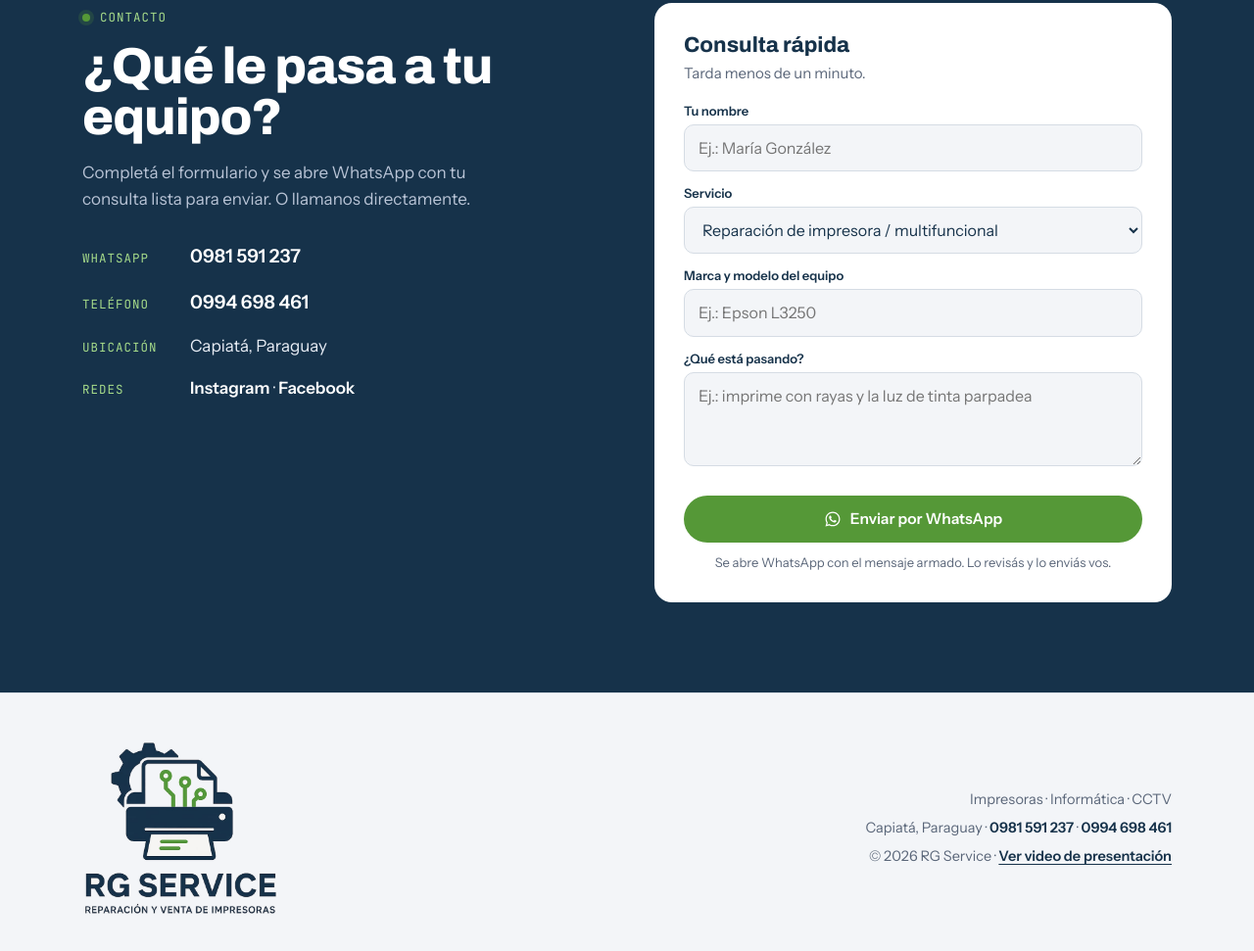
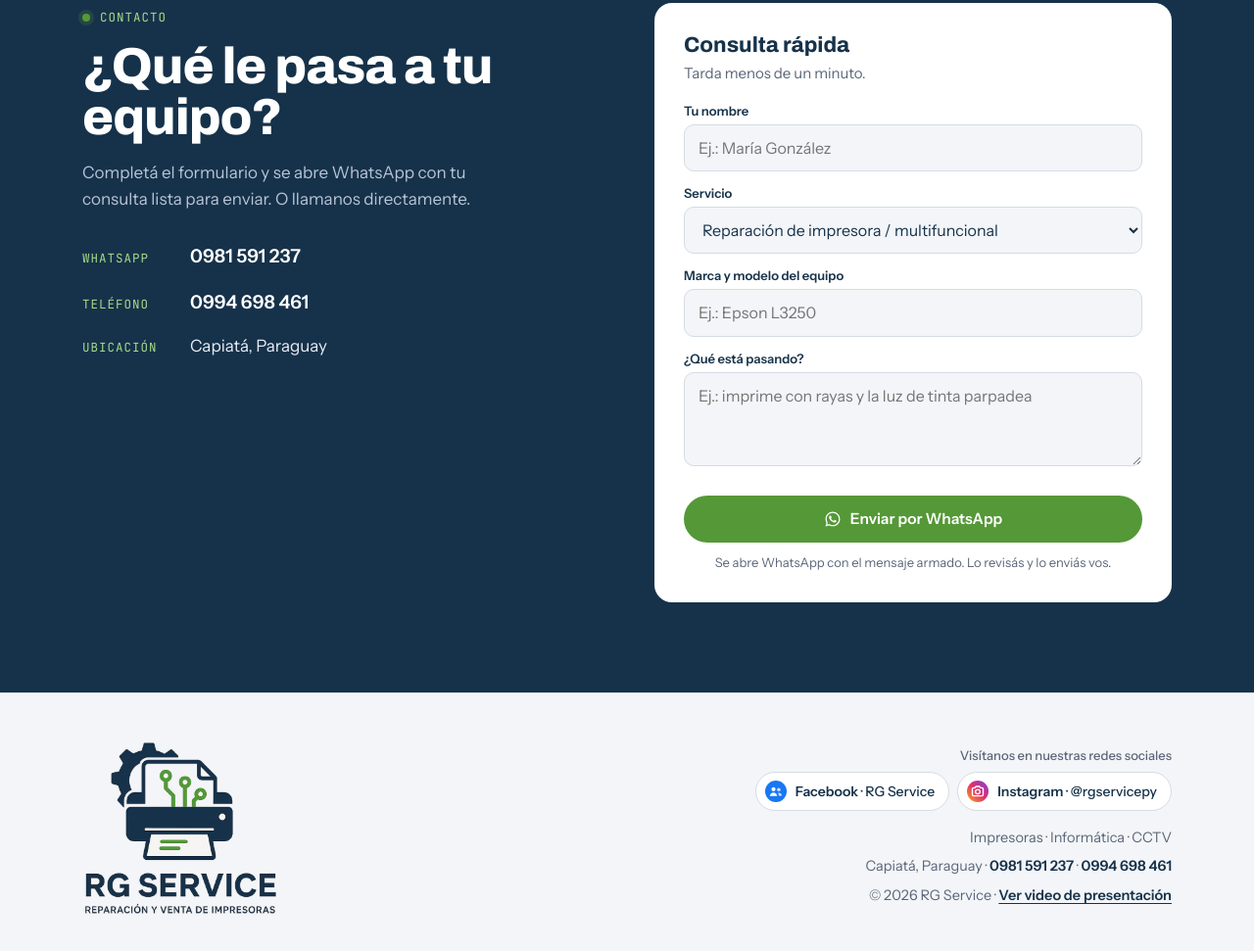
Before and after one commit to rubeng33-png/rgservice, a plain HTML site: page index.html in a window 1280 px wide. Shown: the part 2782-3753 px from the top of the page at 98% size. Drawn offline with Linux system fonts and the light colour scheme.

Commit message:
Redes sociales en el pie de página
Co-Authored-By: Claude Opus 5.5 <noreply@anthropic.com>
Claude-Session: https://claude.ai/code/session_01HRXTtufyi6bdSFrqazsLyR

```diff
--- a/index.html
+++ b/index.html
@@ -154,7 +154,13 @@
   footer .flogo{width:200px;height:auto}
   footer .fmeta{display:grid;gap:6px;text-align:right}
   footer a{color:var(--ink);font-weight:600;text-decoration:none}
-  @media (max-width:600px){footer .wrap{justify-content:center}footer .fmeta{text-align:center}}
+  footer .social{display:grid;gap:10px;justify-items:end;margin-bottom:10px}
+  footer .social > span{font:500 13px/1 var(--body);color:var(--muted)}
+  footer .social nav{display:flex;gap:8px;flex-wrap:wrap}
+  footer .soc{display:inline-flex;align-items:center;gap:9px;padding:8px 14px 8px 9px;border:1px solid var(--line);border-radius:999px;background:var(--white);font:500 14px/1 var(--body);color:var(--ink);transition:border-color .15s ease, transform .15s ease}
+  footer .soc:hover{border-color:var(--ink);transform:translateY(-1px)}
+  footer .soc svg{width:22px;height:22px;flex:none}
+  @media (max-width:600px){footer .wrap{justify-content:center}footer .fmeta{text-align:center}footer .social{justify-items:center}}
 
   .float-wa{position:fixed;right:18px;bottom:18px;z-index:30;width:58px;height:58px;border-radius:50%;background:var(--green);display:none;align-items:center;justify-content:center;box-shadow:0 10px 24px -8px rgba(22,50,74,.5)}
   .float-wa svg{width:28px;height:28px}
@@ -373,7 +379,6 @@
           <div><span class="mono">WhatsApp</span><a href="https://wa.me/595981591237" target="_blank" rel="noopener">0981 591 237</a></div>
           <div><span class="mono">Teléfono</span><a href="tel:+595994698461">0994 698 461</a></div>
           <div><span class="mono">Ubicación</span><span class="v">Capiatá, Paraguay</span></div>
-          <div><span class="mono">Redes</span><span class="v"><a style="font-size:17px" href="https://www.instagram.com/rgservicepy/" target="_blank" rel="noopener">Instagram</a> · <a style="font-size:17px" href="https://www.facebook.com/RMOServiceTechnology" target="_blank" rel="noopener">Facebook</a></span></div>
         </div>
       </div>
 
@@ -407,6 +412,19 @@
   <div class="wrap">
     <img class="flogo" src="logo-full.png" width="200" height="180" alt="RG Service — Reparación y venta de impresoras">
     <div class="fmeta">
+      <div class="social">
+        <span>Visítanos en nuestras redes sociales</span>
+        <nav aria-label="Redes sociales">
+          <a class="soc" href="https://www.facebook.com/RMOServiceTechnology" target="_blank" rel="noopener" aria-label="Facebook: RG Service">
+            <svg viewBox="0 0 24 24" aria-hidden="true"><circle cx="12" cy="12" r="12" fill="#1877F2"/><circle cx="9.3" cy="9.6" r="2.3" fill="#fff"/><circle cx="15.2" cy="10.2" r="1.9" fill="#fff" opacity=".8"/><path d="M5.2 17.2c.4-2.5 2-3.9 4.1-3.9s3.7 1.4 4.1 3.9z" fill="#fff"/><path d="M14.3 13.6c.3-.1.6-.1.9-.1 1.8 0 3.1 1.2 3.5 3.4h-3.4c-.1-1.3-.5-2.4-1-3.3z" fill="#fff" opacity=".8"/></svg>
+            <span><b style="font-weight:600">Facebook</b> · RG Service</span>
+          </a>
+          <a class="soc" href="https://www.instagram.com/rgservicepy/" target="_blank" rel="noopener" aria-label="Instagram: @rgservicepy">
+            <svg viewBox="0 0 24 24" aria-hidden="true"><defs><linearGradient id="igg" x1="0" y1="1" x2="1" y2="0"><stop offset="0" stop-color="#F9A825"/><stop offset=".5" stop-color="#E1306C"/><stop offset="1" stop-color="#7B3FE4"/></linearGradient></defs><circle cx="12" cy="12" r="12" fill="url(#igg)"/><path d="M6 9.2c0-.7.5-1.2 1.2-1.2h1.9l1-1.5h3.8l1 1.5h1.9c.7 0 1.2.5 1.2 1.2v6.6c0 .7-.5 1.2-1.2 1.2H7.2c-.7 0-1.2-.5-1.2-1.2z" fill="none" stroke="#fff" stroke-width="1.5" stroke-linejoin="round"/><circle cx="12" cy="12.4" r="2.5" fill="none" stroke="#fff" stroke-width="1.5"/></svg>
+            <span><b style="font-weight:600">Instagram</b> · @rgservicepy</span>
+          </a>
+        </nav>
+      </div>
       <span>Impresoras · Informática · CCTV</span>
       <span>Capiatá, Paraguay · <a href="https://wa.me/595981591237" target="_blank" rel="noopener">0981 591 237</a> · <a href="tel:+595994698461">0994 698 461</a></span>
       <span>© <span id="yr">2026</span> RG Service · <button class="replay" id="replay" type="button">Ver video de presentación</button></span>
```
